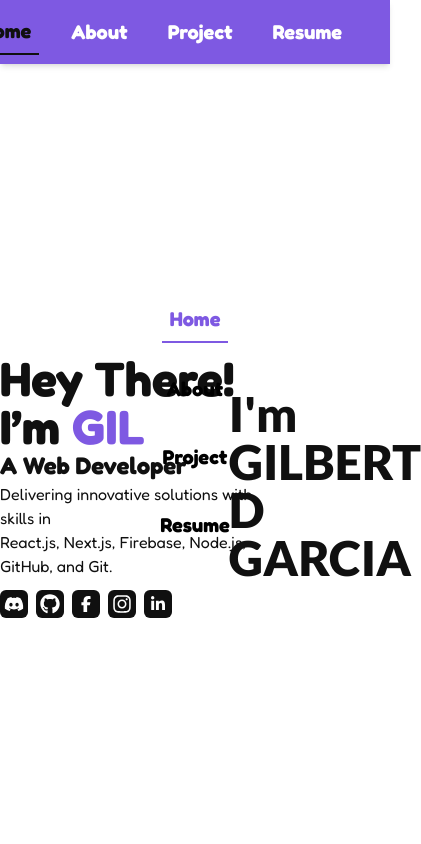
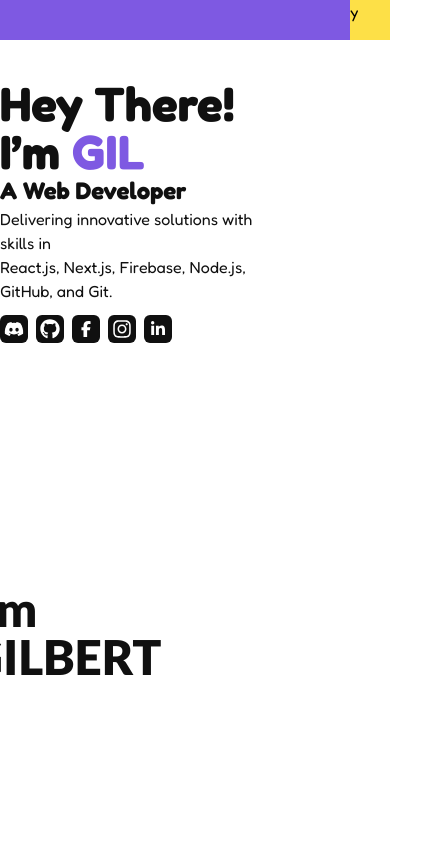
Before and after one commit to Gil0404/portfolio, a Next.js app: page / in a window 390 px wide. Shown: the top 844 px of the page, 421 px wide, since content can reach past the window. Built offline with nearby package versions, Linux system fonts and the light colour scheme.

Commit message:
navbar mobile responsive

```diff
--- /dev/null
+++ b/src/app/about/page.tsx
@@ -0,0 +1,13 @@
+import Hero from "@/components/page/home/hero";
+import Navbar from "@/components/reusable/navbar";
+
+export default function About() {
+  return (
+    <div>
+      <Navbar></Navbar>
+      <div className="md:pt-16 pt-16 sm:pt-0 ">
+        <Hero></Hero>
+      </div>
+    </div>
+  );
+}
--- a/src/app/page.tsx
+++ b/src/app/page.tsx
@@ -1,15 +1,14 @@
 import Hero from "@/components/page/home/hero";
 import Navbar from "@/components/reusable/navbar";
-import divider from "./img/trs.png";
-
 export default function Home() {
   return (
     <div className="w-screen">
       <Navbar></Navbar>
       <div className="md:pt-16 pt-16 sm:pt-0 ">
         <Hero></Hero>
-
-        <svg
+        <Hero></Hero>
+        <Hero></Hero>
+        {/* <svg
           xmlns="http://www.w3.org/2000/svg"
           viewBox="0 0 1440 320"
           className=" translate-y-2 -z-50"
@@ -19,7 +18,7 @@ export default function Home() {
             fill-opacity="1"
             d="M0,192L10,197.3C20,203,40,213,60,192C80,171,100,117,120,112C140,107,160,149,180,154.7C200,160,220,128,240,128C260,128,280,160,300,181.3C320,203,340,213,360,181.3C380,149,400,75,420,69.3C440,64,460,128,480,165.3C500,203,520,213,540,202.7C560,192,580,160,600,170.7C620,181,640,235,660,240C680,245,700,203,720,176C740,149,760,139,780,138.7C800,139,820,149,840,165.3C860,181,880,203,900,213.3C920,224,940,224,960,208C980,192,1000,160,1020,170.7C1040,181,1060,235,1080,218.7C1100,203,1120,117,1140,85.3C1160,53,1180,75,1200,85.3C1220,96,1240,96,1260,133.3C1280,171,1300,245,1320,266.7C1340,288,1360,256,1380,240C1400,224,1420,224,1430,224L1440,224L1440,320L1430,320C1420,320,1400,320,1380,320C1360,320,1340,320,1320,320C1300,320,1280,320,1260,320C1240,320,1220,320,1200,320C1180,320,1160,320,1140,320C1120,320,1100,320,1080,320C1060,320,1040,320,1020,320C1000,320,980,320,960,320C940,320,920,320,900,320C880,320,860,320,840,320C820,320,800,320,780,320C760,320,740,320,720,320C700,320,680,320,660,320C640,320,620,320,600,320C580,320,560,320,540,320C520,320,500,320,480,320C460,320,440,320,420,320C400,320,380,320,360,320C340,320,320,320,300,320C280,320,260,320,240,320C220,320,200,320,180,320C160,320,140,320,120,320C100,320,80,320,60,320C40,320,20,320,10,320L0,320Z"
           ></path>
-        </svg>
+        </svg> */}
 
         <div className="w-screen bg-high h-screen"></div>
       </div>
--- /dev/null
+++ b/src/app/projects/page.tsx
@@ -0,0 +1,13 @@
+import Hero from "@/components/page/home/hero";
+import Navbar from "@/components/reusable/navbar";
+
+export default function Projects() {
+  return (
+    <div>
+      <Navbar></Navbar>
+      <div className="md:pt-16 pt-16 sm:pt-0 ">
+        <Hero></Hero>
+      </div>
+    </div>
+  );
+}
--- /dev/null
+++ b/src/app/resume/page.tsx
@@ -0,0 +1,13 @@
+import Hero from "@/components/page/home/hero";
+import Navbar from "@/components/reusable/navbar";
+
+export default function Resume() {
+  return (
+    <div>
+      <Navbar></Navbar>
+      <div className="md:pt-16 pt-16 sm:pt-0 ">
+        <Hero></Hero>
+      </div>
+    </div>
+  );
+}
--- a/src/components/page/home/hero.tsx
+++ b/src/components/page/home/hero.tsx
@@ -2,7 +2,7 @@ import Socials from "@/components/reusable/socials";
 
 export default function Hero() {
   return (
-    <div className=" flex flex-row w-screen max-w-normal h-screen bg-background mx-auto">
+    <div className=" flex md:flex-row  sm:flex-col w-screen max-w-normal h-screen bg-background mx-auto">
       <div className="flex flex-col w-2/3 h-full  justify-center items-center">
         <div className="text-left text-dark">
           <h1 className="text-dark  font-Fredoka font-extrabold text-5xl">
@@ -18,7 +18,7 @@ export default function Hero() {
       </div>
       <div className="flex flex-col h-full w-1/3 justify-center items-center">
         <h1 className="text-dark  font-lato font-extrabold text-5xl">
-          <span className="text-main">I'm</span> GILBERT D GARCIA{" "}
+          <span className="text-main">I'm</span> GILBERT{" "}
         </h1>
       </div>
     </div>
--- a/src/components/reusable/navbar.tsx
+++ b/src/components/reusable/navbar.tsx
@@ -2,15 +2,24 @@
 
 import Link from "next/link";
 import { usePathname } from "next/navigation";
+import { useState } from "react";
 
 const navitem = [
   { name: "home", path: "/" },
   { name: "about", path: "/about" },
-  { name: "project", path: "/project" },
+  { name: "projects", path: "/projects" },
   { name: "resume", path: "/resume" },
 ];
+
 export default function Navbar() {
   const currentpath = usePathname();
+  const [navState, setnavState] = useState(false);
+  function navClose() {
+    setnavState(false);
+  }
+  function navOpen() {
+    setnavState(true);
+  }
   return (
     <>
       <div className=" fixed w-screen h-16 bg-high md:flex sm:hidden shadow-md z-50">
@@ -34,8 +43,34 @@ export default function Navbar() {
 
       {/* mobile */}
 
-      <div className=" fixed w-screen h-screen  md:hidden sm:flex z-50">
-        <div className="px-10 flex-col  justify-center items-center flex w-screen max-w-normal h-full mx-auto gap-6">
+      <div className=" fixed w-screen h-screen flex-col md:hidden z-50">
+        <div
+          className={`flex ${
+            !navState ? "bg-high" : "bg-background"
+          } w-full h-10 justify-end`}
+        >
+          <button
+            className={`w-10 h-10 bg-yellow-300 ${
+              navState ? "flex" : "hidden"
+            }`}
+            onClick={navClose}
+          >
+            x
+          </button>
+          <button
+            className={`w-10 h-10 bg-yellow-300 ${
+              !navState ? "flex" : "hidden"
+            }`}
+            onClick={navOpen}
+          >
+            y
+          </button>
+        </div>
+        <div
+          className={`px-10 flex-col  justify-center items-center md:hidden ${
+            navState ? "sm:flex" : "sm:hidden"
+          } bg-background w-screen max-w-normal h-full mx-auto gap-6`}
+        >
           {navitem.map((links, index) => {
             return (
               <Link
--- a/tailwind.config.ts
+++ b/tailwind.config.ts
@@ -26,6 +26,10 @@ const config: Config = {
       // backgroundImage: {
       //   "hero-pattern": "url(/public/trs.png)",
       // },
+
+      screens: {
+        sm: "375px",
+      },
     },
   },
   plugins: [],
```
